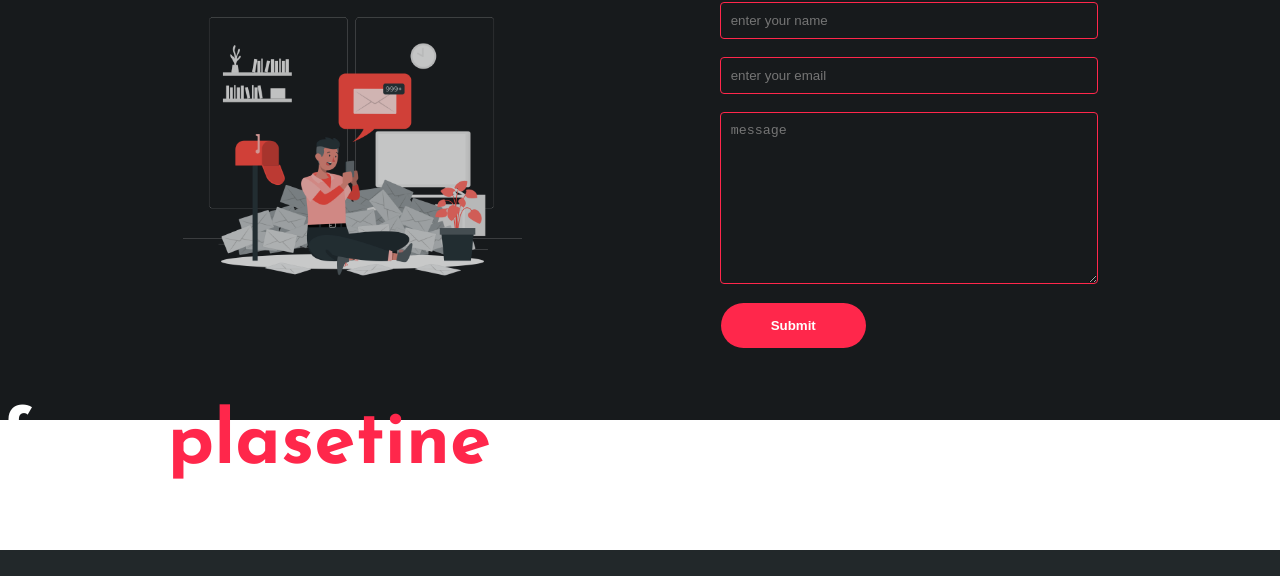
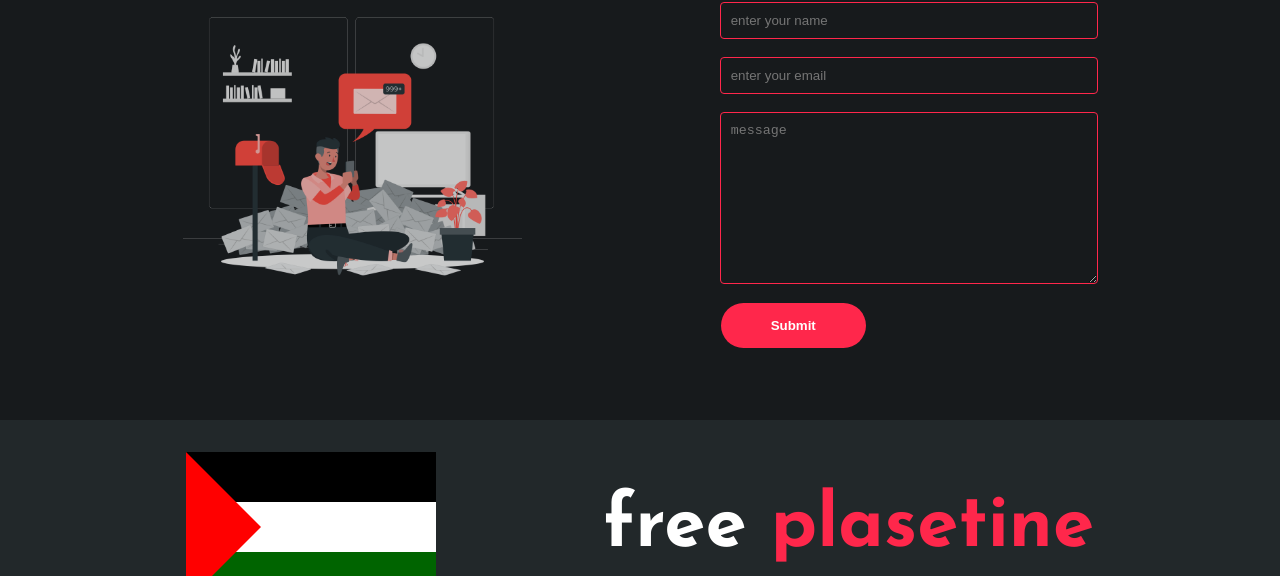
Before and after one commit to Khaledwasef/technoteam-, a plain HTML site: page index.html in a window 1280 px wide. Shown: the part 3815-4391 px from the top of the page. Drawn offline with Linux system fonts and the light colour scheme.

Commit message:
Update master.css

```diff
--- a/css/master.css
+++ b/css/master.css
@@ -6,6 +6,49 @@
     --bgColor-2: #22282a;
     --padding: 8%;
 }
+
+.plasetine {
+    background-color: var(--bgColor-2);
+    padding: 2rem var(--padding);
+    display: flex;
+    align-items: center;
+    justify-content: space-around;
+    flex-wrap: wrap;
+    text-align: center;
+}
+
+.plasetine .container-text{
+    position: relative;
+    bottom: 0;
+}
+
+.background {
+    background: darkgreen;
+    height: 150px;
+    width: 250px;
+  }
+  .top {
+    background: black;
+    width:100%;
+    height: 50px;
+    z-index: 1;
+  }
+  .middle {
+    background: white;
+    width: 100%;
+    height: 50px;
+    z-index: 1;
+  }
+  .triangle {
+    background: auto;
+    border-top: 75px solid transparent;
+    border-bottom: 75px solid transparent;
+    border-left: 75px solid red;
+    z-index: 2;
+    position: relative;
+    top: -100px;
+    left: 0;
+  }
 
 * {
     padding: 0;
```
